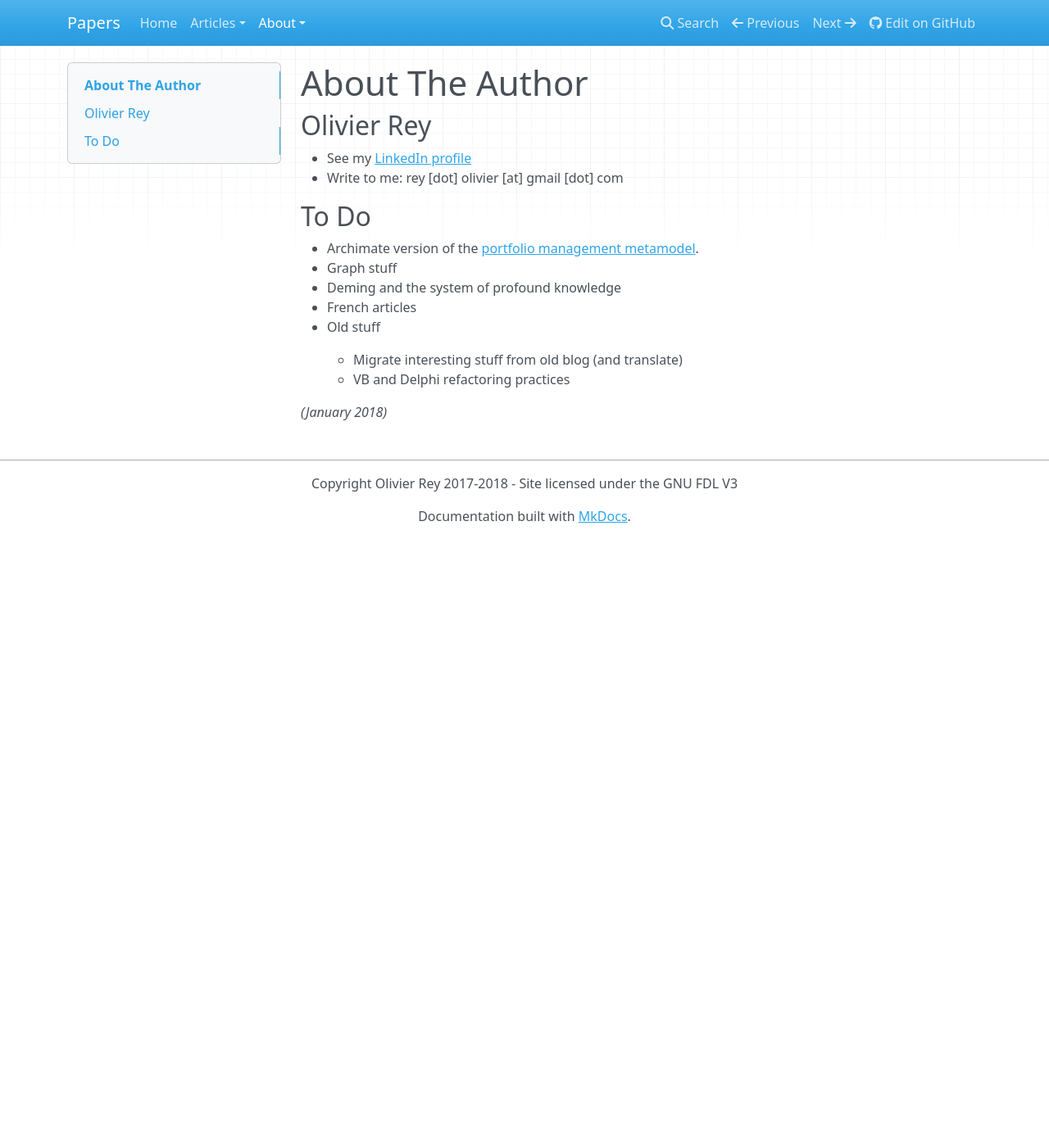
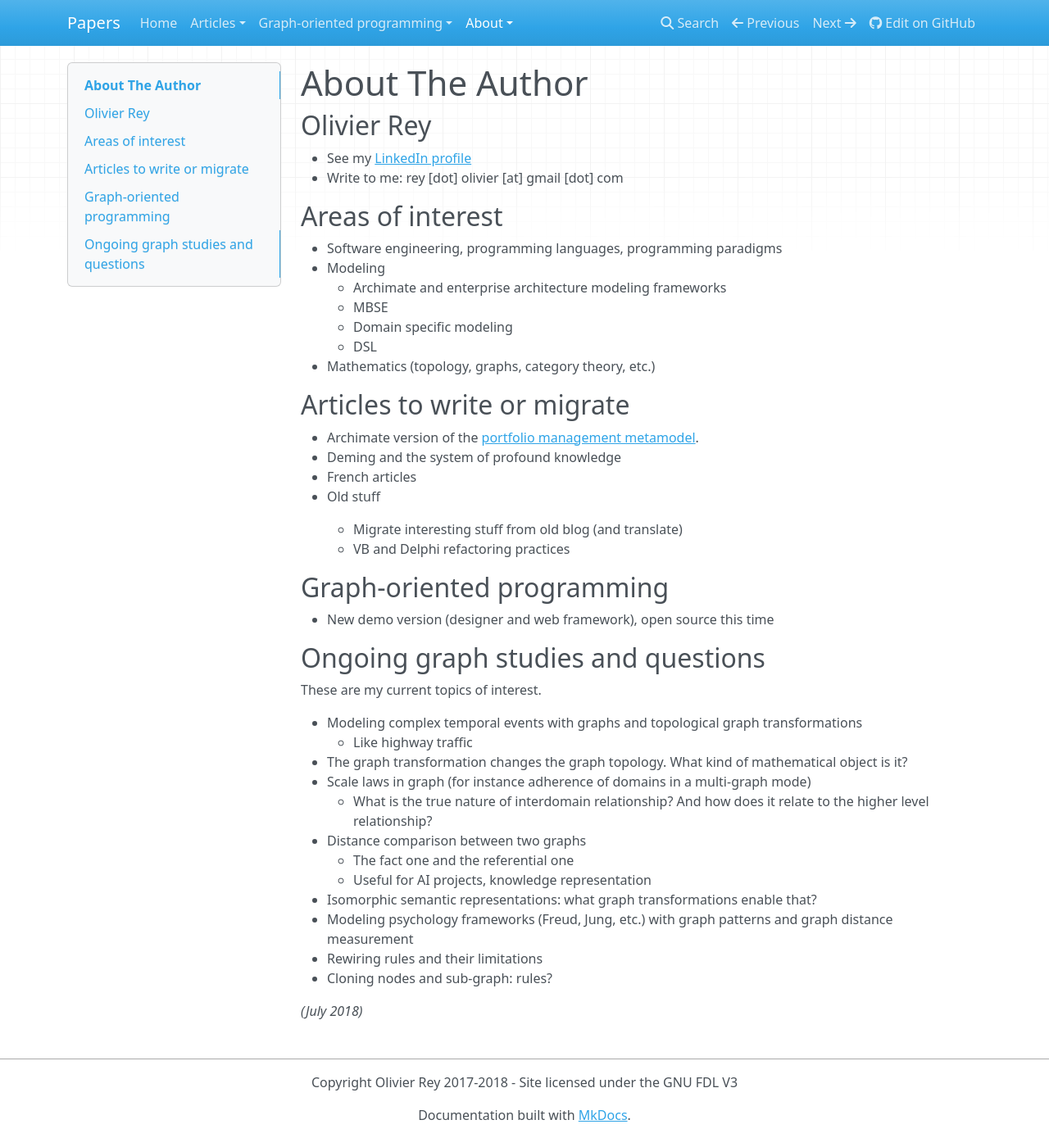
Before and after one commit to orey/papers, an MkDocs documentation site: the page built from docs/about/about.md, in a window 1280 px wide and 1389 px high. Shown: the whole window at 82% size. Built offline with MkDocs 1.6.1, drawn with Linux system fonts in a browser that asks for light colours; nearby versions of some CDN libraries; old or Windows-style settings are respelled for this version of MkDocs.

Commit message:
graph-oriented programming added

```diff
--- a/docs/about/about.md
+++ b/docs/about/about.md
@@ -5,10 +5,19 @@
   * See my [LinkedIn profile](https://www.linkedin.com/in/reyolivier/)
   * Write to me: rey [dot] olivier [at] gmail [dot] com
 
-## To Do
+## Areas of interest
+
+  * Software engineering, programming languages, programming paradigms
+  * Modeling
+    * Archimate and enterprise architecture modeling frameworks
+    * MBSE
+    * Domain specific modeling
+    * DSL
+  * Mathematics (topology, graphs, category theory, etc.)
+
+## Articles to write or migrate
 
   * Archimate version of the [portfolio management metamodel](../articles/portfolio.md).
-  * Graph stuff
   * Deming and the system of profound knowledge
   * French articles
   * Old stuff
@@ -16,4 +25,26 @@
     * Migrate interesting stuff from old blog (and translate)
     * VB and Delphi refactoring practices
 
-*(January 2018)*
+## Graph-oriented programming
+
+  * New demo version (designer and web framework), open source this time
+
+## Ongoing graph studies and questions
+
+These are my current topics of interest.
+
+  * Modeling complex temporal events with graphs and topological graph transformations
+    * Like highway traffic
+  * The graph transformation changes the graph topology. What kind of mathematical object is it?
+  * Scale laws in graph (for instance adherence of domains in a multi-graph mode)
+    * What is the true nature of interdomain relationship? And how does it relate to the higher level relationship?
+  * Distance comparison between two graphs
+    * The fact one and the referential one
+    * Useful for AI projects, knowledge representation
+  * Isomorphic semantic representations: what graph transformations enable that?
+  * Modeling psychology frameworks (Freud, Jung, etc.) with graph patterns and graph distance measurement
+  * Rewiring rules and their limitations
+  * Cloning nodes and sub-graph: rules?
+
+
+*(July 2018)*
--- a/mkdocs.yml
+++ b/mkdocs.yml
@@ -16,6 +16,9 @@ pages:
     - 'GraphQL And Classic Web Services': 'articles/graphql-web-services.md'
     - 'A Simple Meta-Model for Portfolio Management': 'articles/portfolio.md'
     - 'An Introduction to The Archimate Revolution': 'articles/archimate-intro.md'
+- Graph-oriented programming:
+    - 'First article on graph-oriented programming': 'graph/first-article.md'
+    - 'Conference at the STAF/ICGT 2018 in Toulouse': 'graph/staf-icgt2018.md'
 - About:
     - Author: 'about/about.md'
     - License: 'about/LICENSE.md'
```
Also changed, not shown: docs/graph/first-article.md (added, +37 -0 lines), docs/graph/staf-icgt2018.md (added, +34 -0 lines), docs/index.md (+11 -9 lines), docs/images/staf-icgt2018-26June.jpg (added), docs/yed/graph01.png (added), docs/yed/graph02.png (added), 6 other files.
